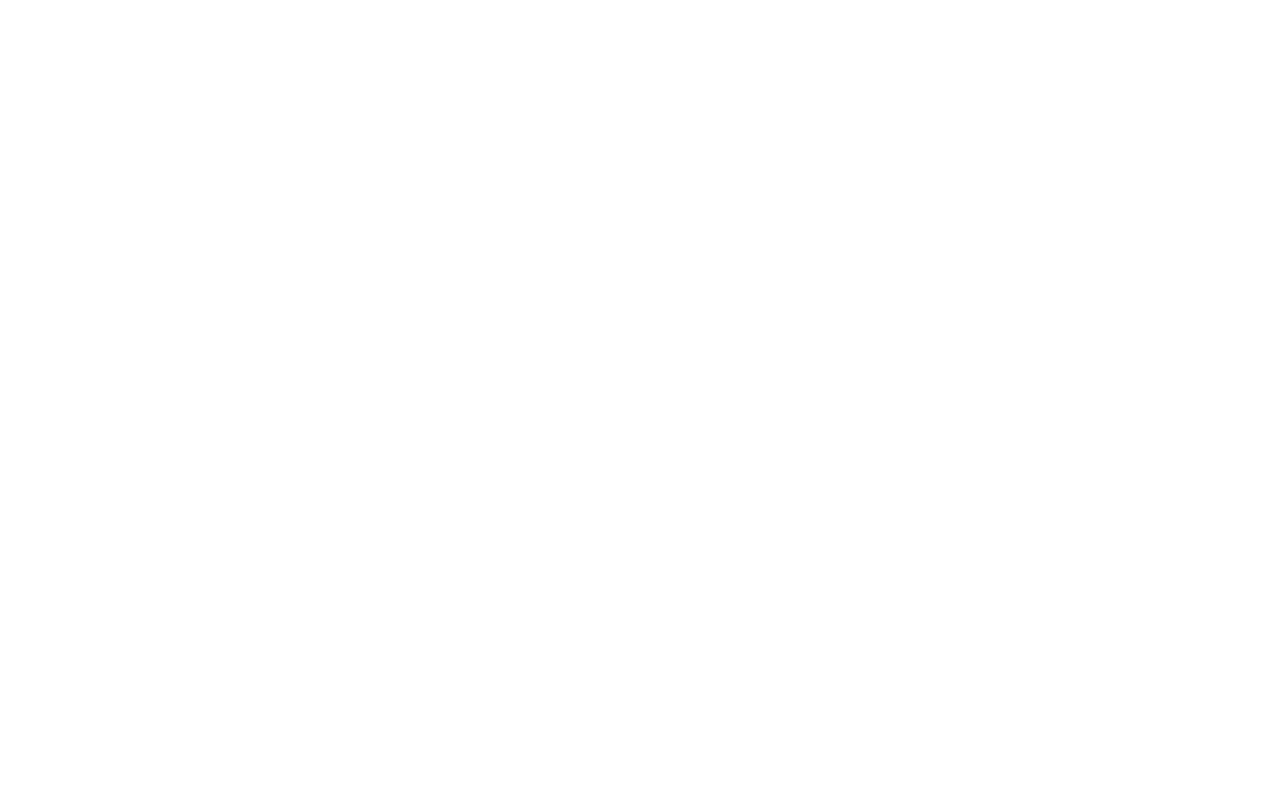
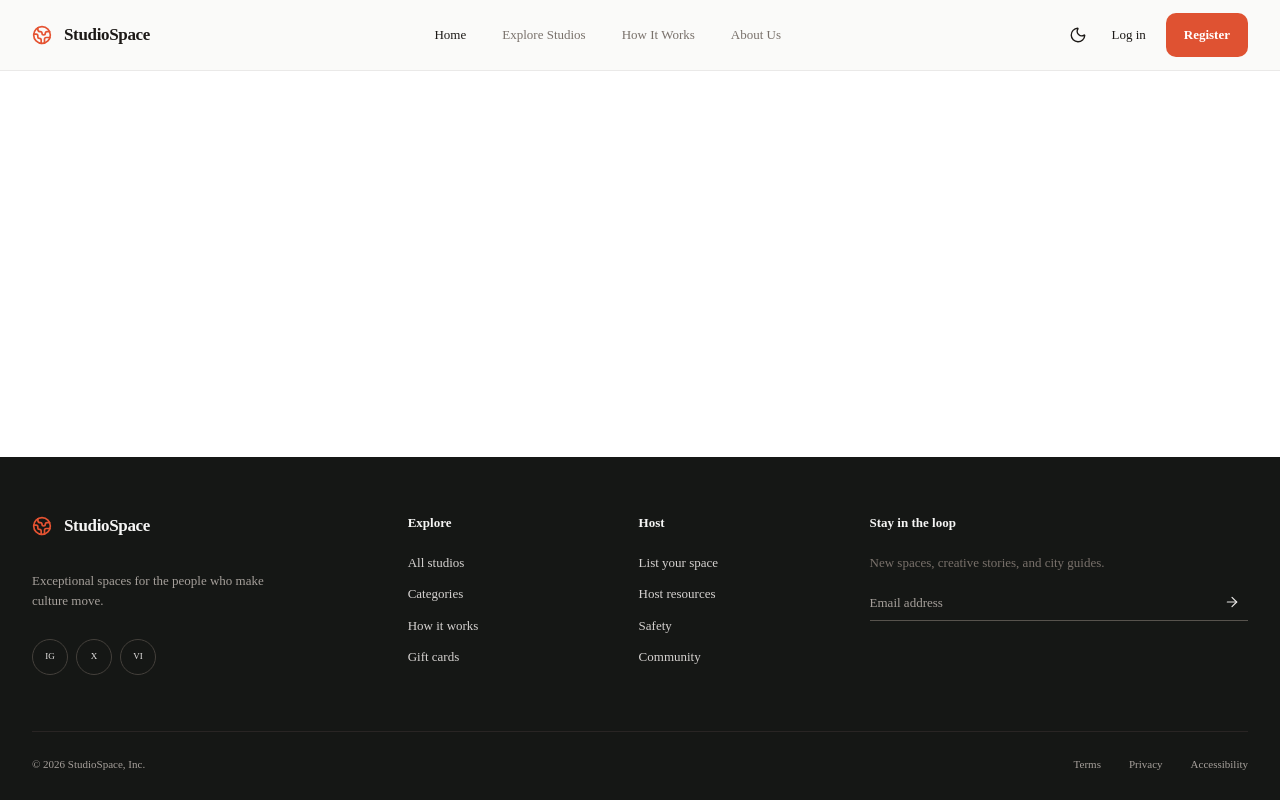
Before and after one commit to ceetahSG/studioSpace-Frontend, a Next.js app: page / in a window 1280 px wide. Built offline with nearby package versions, Linux system fonts and the light colour scheme.

Commit message:
add navbar and footer

```diff
--- a/src/app/layout.tsx
+++ b/src/app/layout.tsx
@@ -1,6 +1,8 @@
 import type { Metadata } from "next";
 import { Geist, Geist_Mono } from "next/font/google";
 import "./globals.css";
+import Navbar from "@/components/Navbar";
+import Footer from "@/components/Footer";
 
 const geistSans = Geist({
   variable: "--font-geist-sans",
@@ -23,7 +25,11 @@ export default function RootLayout({ children }: LayoutProps<"/">) {
       lang="en"
       className={`${geistSans.variable} ${geistMono.variable} h-full antialiased`}
     >
-      <body className="min-h-full flex flex-col">{children}</body>
+      <body className="min-h-full flex flex-col">
+        <Navbar />
+        <main className="flex-1">{children}</main>
+        <Footer />
+      </body>
     </html>
   );
 }
--- /dev/null
+++ b/src/components/Footer.tsx
@@ -0,0 +1,128 @@
+import Link from "next/link";
+import { ArrowRight, Globe2 } from "lucide-react";
+
+const exploreLinks = [
+  { label: "All studios", href: "#explore" },
+  { label: "Categories", href: "#categories" },
+  { label: "How it works", href: "#how-it-works" },
+  { label: "Gift cards", href: "#gift-cards" },
+];
+
+const hostLinks = [
+  { label: "List your space", href: "#list-your-space" },
+  { label: "Host resources", href: "#host-resources" },
+  { label: "Safety", href: "#safety" },
+  { label: "Community", href: "#community" },
+];
+
+const legalLinks = [
+  { label: "Terms", href: "#terms" },
+  { label: "Privacy", href: "#privacy" },
+  { label: "Accessibility", href: "#accessibility" },
+];
+
+export default function Footer() {
+  return (
+    <footer className="bg-[#151715] text-stone-300">
+      <div className="mx-auto max-w-330 px-6 pb-7 pt-12 lg:px-8 lg:pt-14">
+        <div className="grid gap-10 md:grid-cols-[1.4fr_0.75fr_0.75fr_1.7fr] lg:gap-16">
+          <div>
+            <Link
+              href="/"
+              className="flex w-fit items-center gap-3 text-[17px] font-semibold tracking-[-0.02em] text-stone-100"
+              aria-label="StudioSpace home"
+            >
+              <Globe2 className="size-5 text-[#e55332]" strokeWidth={2} />
+              <span>StudioSpace</span>
+            </Link>
+            <p className="mt-8 max-w-60 text-[13px] leading-5 text-stone-400">
+              Exceptional spaces for the people who make culture move.
+            </p>
+            <div className="mt-7 flex items-center gap-2">
+              {["IG", "X", "VI"].map((label) => (
+                <Link
+                  key={label}
+                  href={`#${label.toLowerCase()}`}
+                  className="flex size-9 items-center justify-center rounded-full border border-stone-700 text-[9px] font-medium text-stone-200 transition-colors hover:border-stone-400 hover:text-white"
+                  aria-label={`${label} social media`}
+                >
+                  {label}
+                </Link>
+              ))}
+            </div>
+          </div>
+
+          <FooterLinkGroup title="Explore" links={exploreLinks} />
+          <FooterLinkGroup title="Host" links={hostLinks} />
+
+          <div>
+            <h2 className="text-[13px] font-semibold text-stone-100">
+              Stay in the loop
+            </h2>
+            <p className="mt-5 text-[13px] leading-5 text-stone-500">
+              New spaces, creative stories, and city guides.
+            </p>
+            <form className="mt-3 flex items-center border-b border-stone-600">
+              <label htmlFor="footer-email" className="sr-only">
+                Email address
+              </label>
+              <input
+                id="footer-email"
+                type="email"
+                placeholder="Email address"
+                className="min-w-0 flex-1 bg-transparent py-2 text-[13px] text-stone-200 outline-none placeholder:text-stone-400"
+              />
+              <button
+                type="submit"
+                className="p-2 text-stone-200 transition-colors hover:text-white"
+                aria-label="Subscribe to newsletter"
+              >
+                <ArrowRight className="size-4" strokeWidth={1.8} />
+              </button>
+            </form>
+          </div>
+        </div>
+
+        <div className="mt-14 flex flex-col gap-4 border-t border-stone-800 pt-6 text-[11px] text-stone-400 sm:flex-row sm:items-center sm:justify-between">
+          <p>© 2026 StudioSpace, Inc.</p>
+          <nav className="flex items-center gap-7" aria-label="Legal navigation">
+            {legalLinks.map((link) => (
+              <Link
+                key={link.label}
+                href={link.href}
+                className="transition-colors hover:text-stone-100"
+              >
+                {link.label}
+              </Link>
+            ))}
+          </nav>
+        </div>
+      </div>
+    </footer>
+  );
+}
+
+function FooterLinkGroup({
+  title,
+  links,
+}: {
+  title: string;
+  links: { label: string; href: string }[];
+}) {
+  return (
+    <div>
+      <h2 className="text-[13px] font-semibold text-stone-100">{title}</h2>
+      <nav className="mt-5 flex flex-col items-start gap-3" aria-label={`${title} links`}>
+        {links.map((link) => (
+          <Link
+            key={link.label}
+            href={link.href}
+            className="text-[13px] text-stone-300 transition-colors hover:text-white"
+          >
+            {link.label}
+          </Link>
+        ))}
+      </nav>
+    </div>
+  );
+}
--- /dev/null
+++ b/src/components/Navbar.tsx
@@ -0,0 +1,65 @@
+import Link from "next/link";
+import { Globe2, Moon } from "lucide-react";
+
+const navigation = [
+  { label: "Home", href: "/" },
+  { label: "Explore Studios", href: "#explore" },
+  { label: "How It Works", href: "#how-it-works" },
+  { label: "About Us", href: "#about" },
+];
+
+export default function Navbar() {
+  return (
+    <header className="border-b border-stone-200/80 bg-stone-50">
+      <div className="mx-auto flex h-17.5 max-w-330 items-center justify-between px-6 lg:px-8">
+        <Link
+          href="/"
+          className="flex items-center gap-3 text-[17px] font-semibold tracking-[-0.02em] text-stone-900"
+          aria-label="StudioSpace home"
+        >
+          <Globe2 className="size-5 text-[#e55332]" strokeWidth={2} />
+          <span>StudioSpace</span>
+        </Link>
+
+        <nav
+          className="hidden items-center gap-9 text-[13px] text-stone-500 md:flex"
+          aria-label="Main navigation"
+        >
+          {navigation.map((item) => (
+            <Link
+              key={item.label}
+              href={item.href}
+              className={`transition-colors hover:text-stone-900 ${
+                item.href === "/" ? "text-stone-900" : ""
+              }`}
+            >
+              {item.label}
+            </Link>
+          ))}
+        </nav>
+
+        <div className="flex items-center gap-5 text-[13px]">
+          <button
+            type="button"
+            className="rounded-full p-1 text-stone-900 transition-colors hover:bg-stone-200"
+            aria-label="Toggle dark mode"
+          >
+            <Moon className="size-[18px]" strokeWidth={1.8} />
+          </button>
+          <Link
+            href="/login"
+            className="text-stone-900 transition-colors hover:text-[#e55332]"
+          >
+            Log in
+          </Link>
+          <Link
+            href="/register"
+            className="rounded-lg bg-[#df5232] px-[18px] py-3 font-semibold text-white transition-colors hover:bg-[#c9472a]"
+          >
+            Register
+          </Link>
+        </div>
+      </div>
+    </header>
+  );
+}
```
